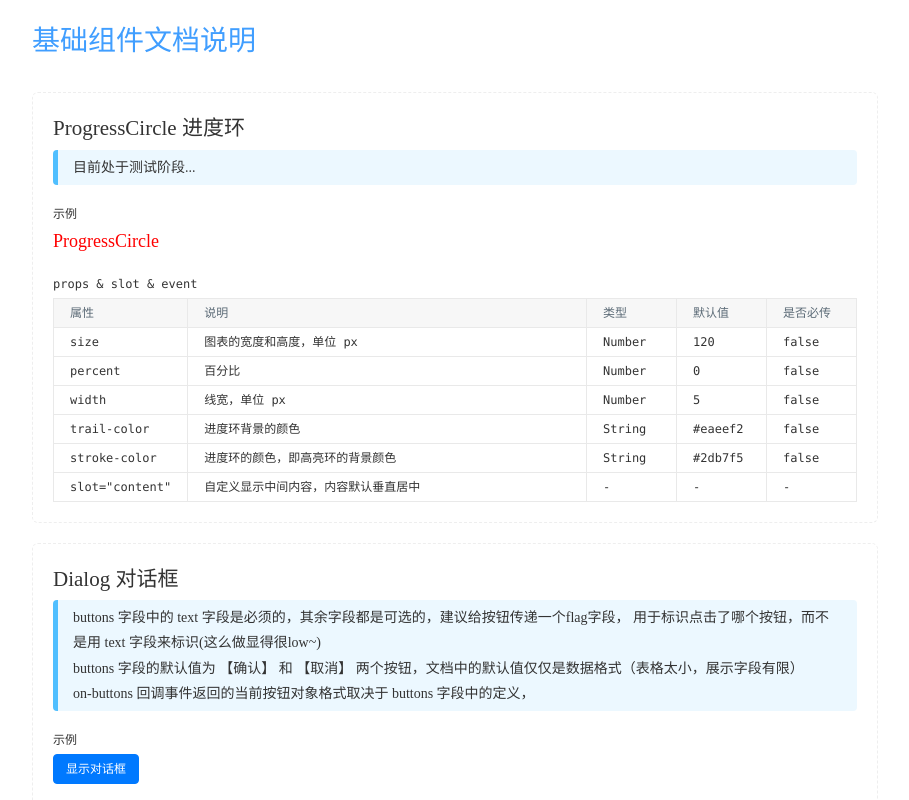
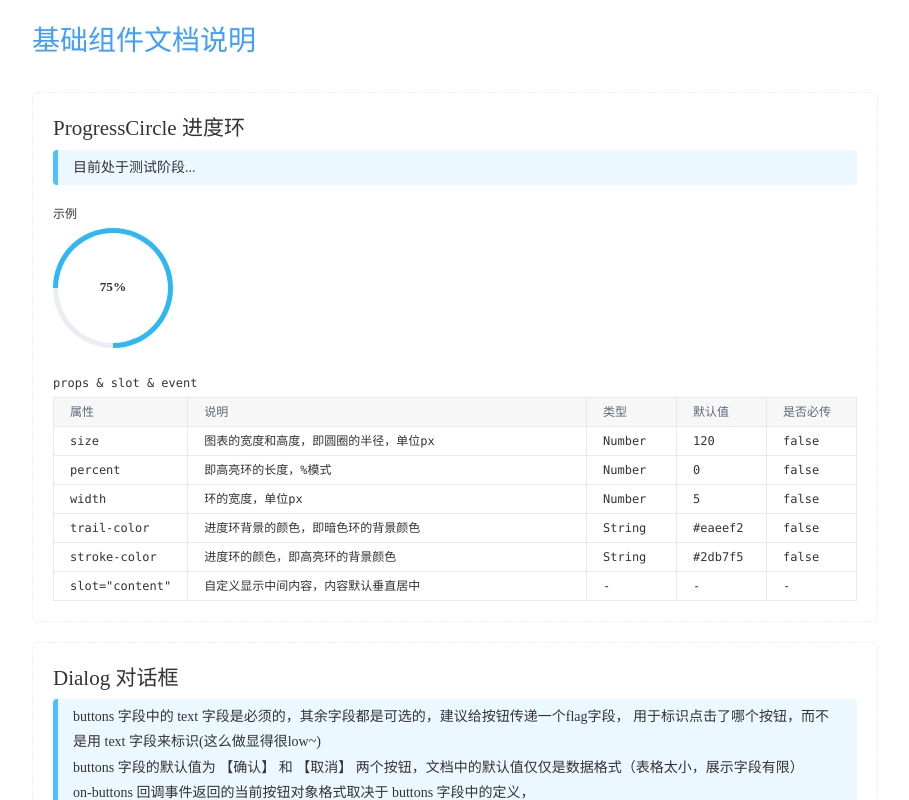
Before and after one commit to kule2018/qiaodaima.github.io, a Vue app: page / in a window 1280 px wide. Shown: the top 800 px of the page, without its empty margins (228-1137 px from the left). Built offline with nearby package versions, Linux system fonts and the light colour scheme.

Commit message:
环形进度条

```diff
--- a/examples/doc-progress-circle.vue
+++ b/examples/doc-progress-circle.vue
@@ -27,28 +27,28 @@
         param: [
           {
             name: 'size',
-            explain: '图表的宽度和高度，单位 px',
+            explain: '图表的宽度和高度，即圆圈的半径，单位px',
             type: 'Number',
             default: 120,
             isMust: false
           },
           {
             name: 'percent',
-            explain: '百分比',
+            explain: '即高亮环的长度，%模式',
             type: 'Number',
             default: 0,
             isMust: false
           },
           {
             name: 'width',
-            explain: '线宽，单位 px',
+            explain: '环的宽度，单位px',
             type: 'Number',
             default: 5,
             isMust: false
           },
           {
             name: 'trail-color',
-            explain: '进度环背景的颜色',
+            explain: '进度环背景的颜色，即暗色环的背景颜色',
             type: 'String',
             default: '#eaeef2',
             isMust: false
--- a/src/components/progress-circle/main.vue
+++ b/src/components/progress-circle/main.vue
@@ -1,5 +1,11 @@
 <template>
-  <div class="progress-circle-item">ProgressCircle</div>
+  <div class="progress-circle-item">
+    <canvas
+      id="process"
+      :width="size"
+      :height="size">
+    </canvas>
+  </div>
 </template>
 
 <script>
@@ -26,13 +32,56 @@
         type: String,
         default: '#2db7f5'
       }
+    },
+    mounted() {
+      this.creat();
+    },
+    methods: {
+      creat() {
+        let $canvas = document.getElementById('process');
+        let ctx = $canvas.getContext('2d');
+
+        // 底环
+        ctx.beginPath();
+        ctx.arc(this.size / 2, this.size / 2, this.size / 2, 0, Math.PI * 2);
+        ctx.closePath();
+        ctx.fillStyle = this.trailColor;
+        ctx.fill();
+
+        // 高亮环
+        ctx.beginPath();
+        ctx.moveTo(this.size / 2, this.size / 2);
+        ctx.arc(this.size / 2, this.size / 2, this.size / 2, Math.PI * 1, Math.PI * (1.5 + 2 * 50 / 100));
+        ctx.fillStyle = this.strokeColor;
+        ctx.fill();
+
+        // 内填充圆
+        ctx.beginPath();
+        ctx.arc(this.size / 2, this.size / 2, this.size / 2 - 5, 0, Math.PI * 2);
+        ctx.closePath();
+        ctx.fillStyle = '#fff';
+        ctx.fill();
+
+        // 填充文字
+        ctx.font = 'bold 10pt Microsoft YaHei';
+        ctx.fillStyle = '#333';
+        ctx.textAlign = 'center';
+        ctx.textBaseline = 'middle';
+        ctx.moveTo(this.size / 2, this.size / 2);
+        ctx.fillText('75%', this.size / 2, this.size / 2);
+      }
     }
   };
 </script>
 
 <style lang="scss" scoped>
   .progress-circle-item {
-    font-size: 18px;
-    color: red;
+    position: relative;
+    display: inline-block;
+    font-size: 0;
+
+    .canvas {
+      display: block;
+    }
   }
 </style>
```
